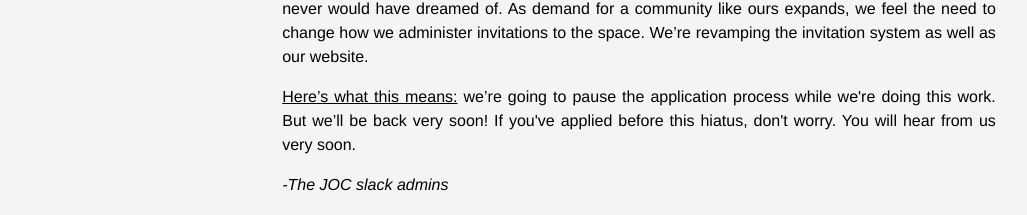
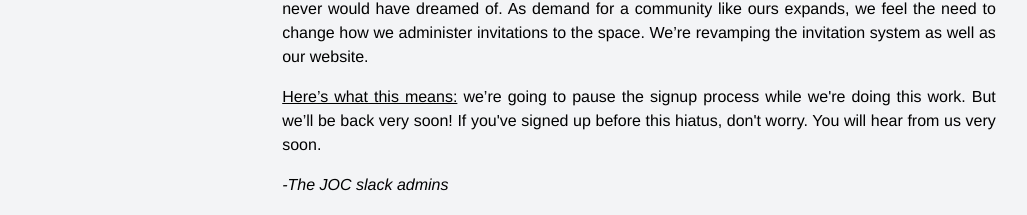
Before and after one commit to crayhola/slacker, a Next.js app: page / in a window 1280 px wide. Shown: the part 455-670 px from the top of the page, without its empty margins (1-1028 px from the left). Built offline with nearby package versions, Linux system fonts and the light colour scheme.

Commit message:
Update index.js

```diff
--- a/pages/index.js
+++ b/pages/index.js
@@ -19,7 +19,7 @@
 
           <p>It’s been more than five years since we’ve started this community and it has ballooned to a size we never would have dreamed of. As demand for a community like ours expands, we feel the need to change how we administer invitations to the space. We’re revamping the invitation system as well as our website.</p>
 
-          <p><span className="underline">Here’s what this means:</span> we’re going to pause the application process while we're doing this work. But we’ll be back very soon! If you've applied before this hiatus, don't worry. You will hear from us very soon.</p>
+          <p><span className="underline">Here’s what this means:</span> we’re going to pause the signup process while we're doing this work. But we’ll be back very soon! If you've signed up before this hiatus, don't worry. You will hear from us very soon.</p>
 
           <p className="italic">-The JOC slack admins</p>
         </div>
```
